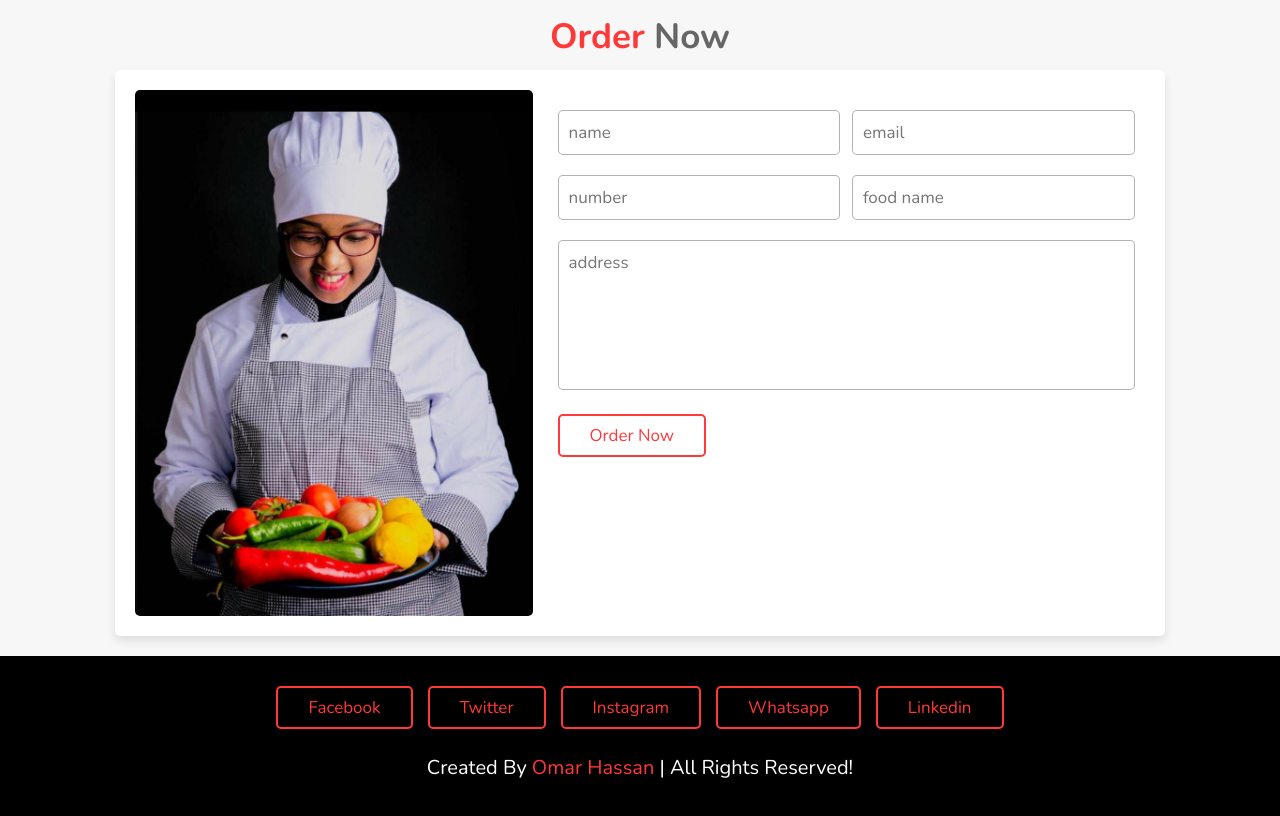
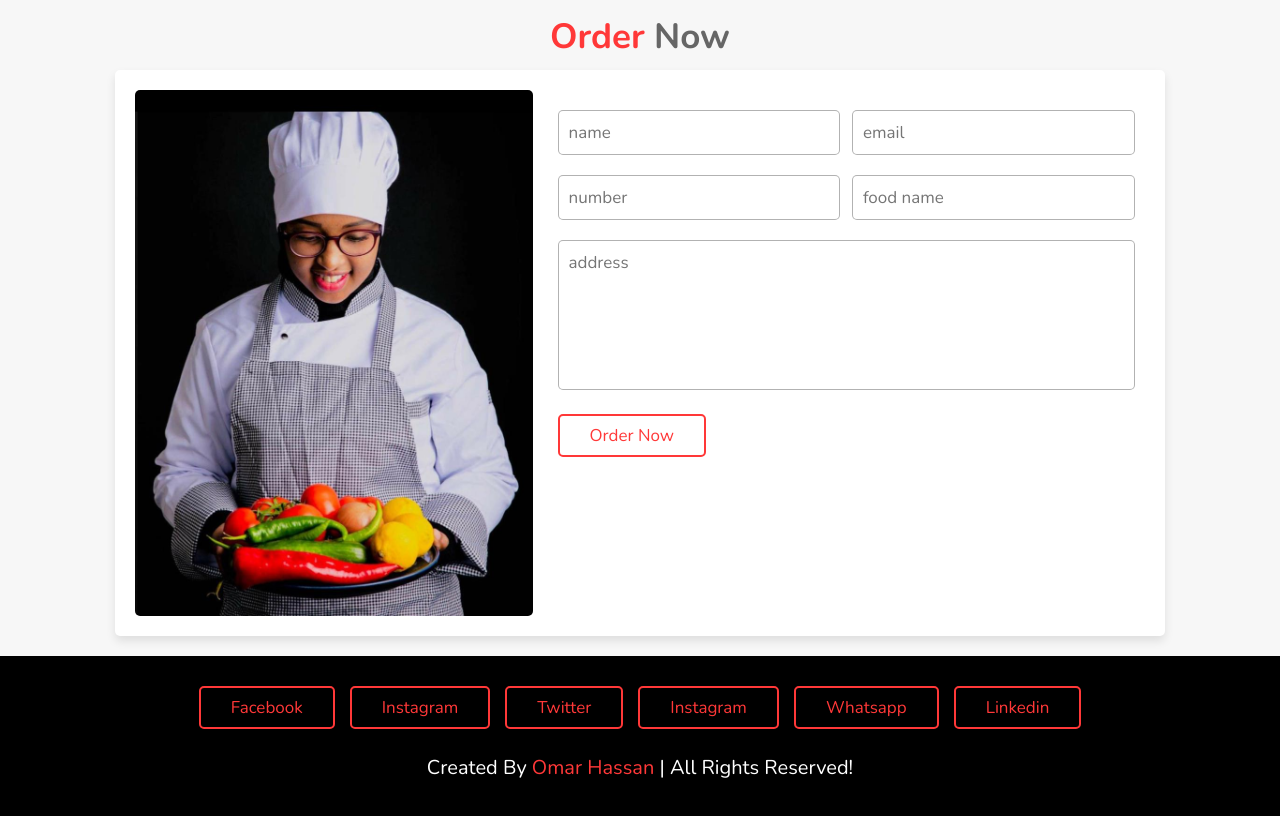
Before and after one commit to OmarHassan321/FoodWebsite, a plain HTML site: page index.html in a window 1280 px wide. Shown: the part 4291-5107 px from the top of the page. Drawn offline with nearby package versions, Linux system fonts and the light colour scheme.

Commit message:
Update index.html

```diff
--- a/index.html
+++ b/index.html
@@ -420,6 +420,7 @@
 
     <div class="share">
         <a href="https://www.facebook.com/whizz.gaabshe" class="btn">facebook</a>
+        <a href="https://www.instagram.com/omaraani__6?igsh=OGQ5ZDc2ODk2ZA%3D%3D&utm_source=qr" class="btn">instagram</a>
         <a href="#" class="btn">twitter</a>
         <a href="#" class="btn">instagram</a>
         <a href="https://chatwith.io/s/gaarsiiye-fresh-fruits" class="btn">whatsapp</a>
```
